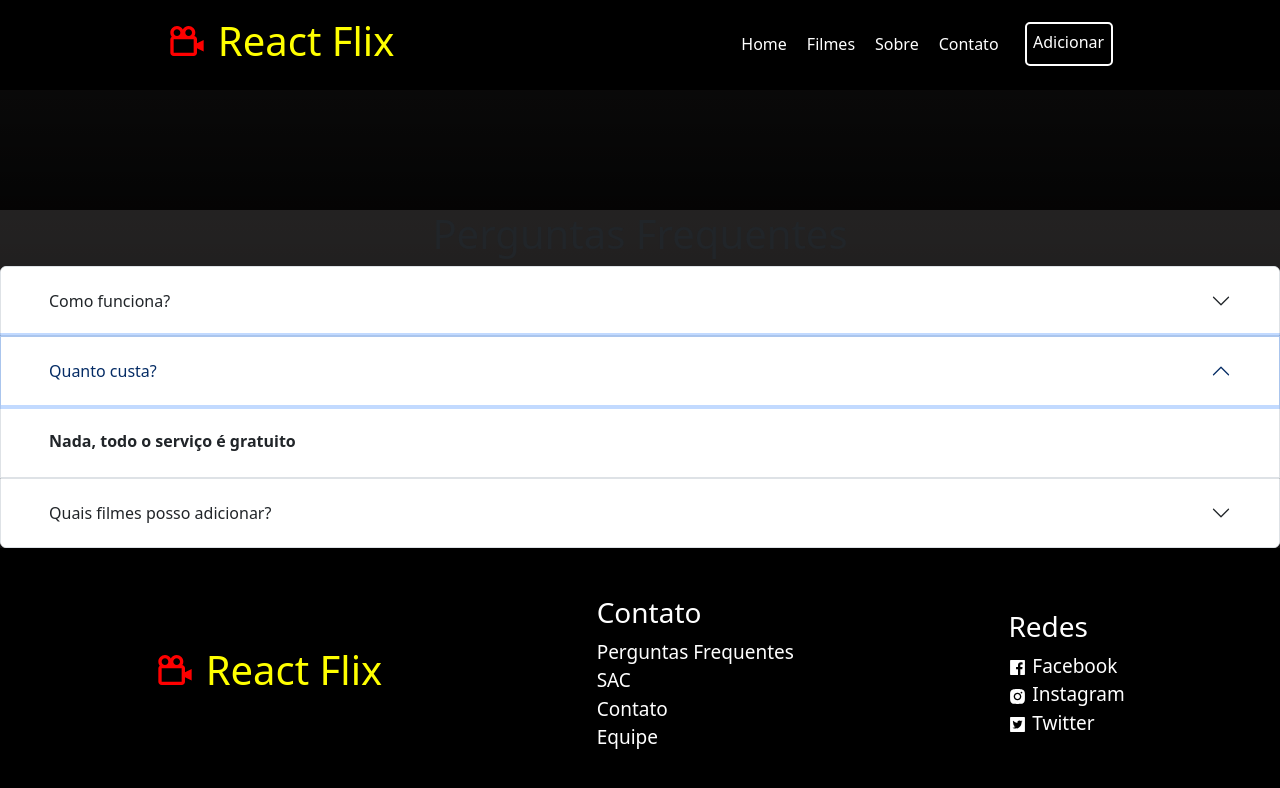
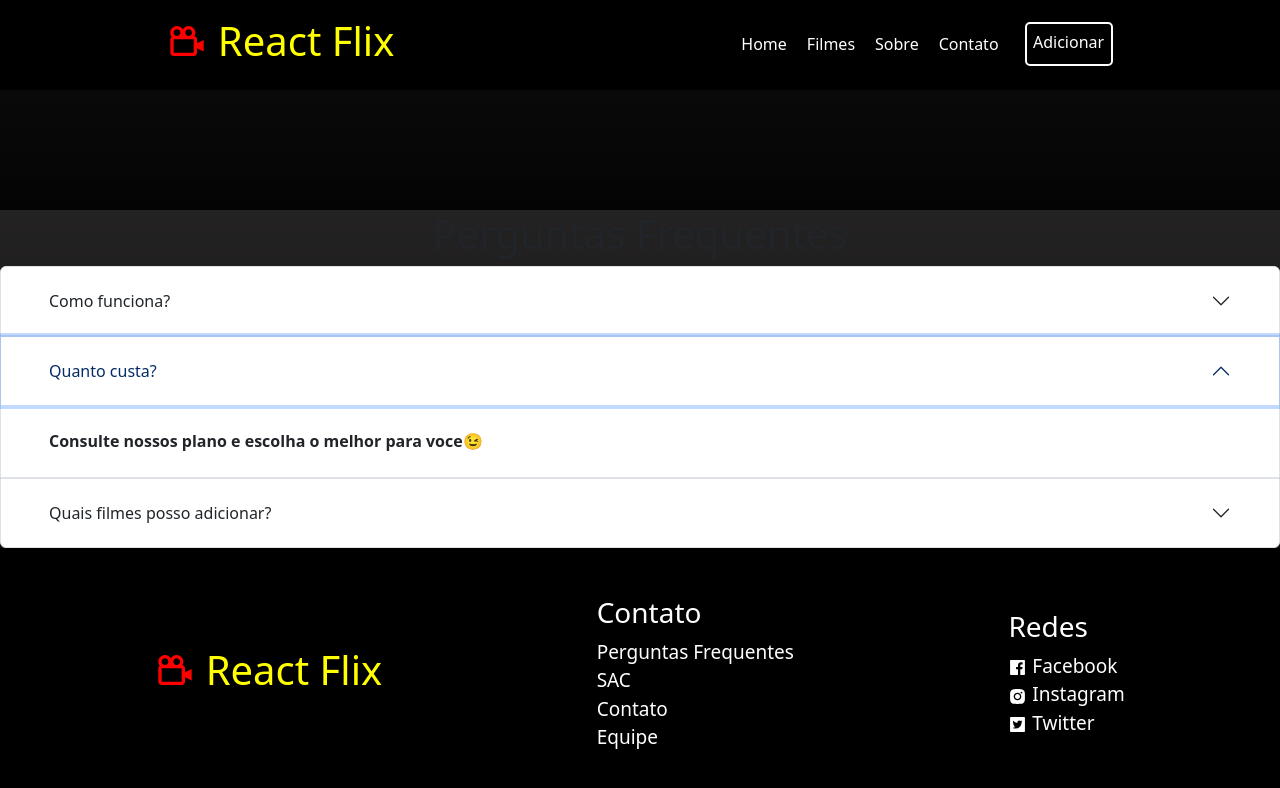
Before and after one commit to DaviJust/ReactServidor_M3, a React (Vite) app: page /Sobre in a window 1280 px wide. Both pictures are taken after a click on the button "Quanto custa?". Shown: the part 664-1452 px from the top of the page. Built offline with nearby package versions, Linux system fonts and the light colour scheme; a web font is replaced by a local one.

Commit message:
FAQ atualizado

```diff
--- a/src/components/Faq.jsx
+++ b/src/components/Faq.jsx
@@ -56,7 +56,7 @@ return (
     <div id="collapseTwo" class="accordion-collapse collapse" aria-labelledby="headingTwo"
       data-bs-parent="#accordionExample">
       <div class="accordion-body py-4 px-5">
-        <strong>Nada, todo o serviço  é gratuito</strong>
+        <strong>Consulte nossos plano e escolha o melhor para voce😉</strong>
       </div>
     </div>
   </div>
```
